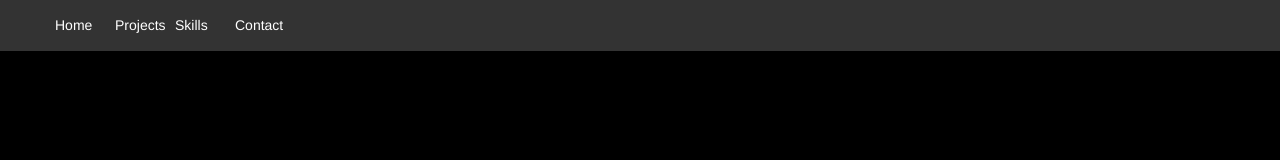
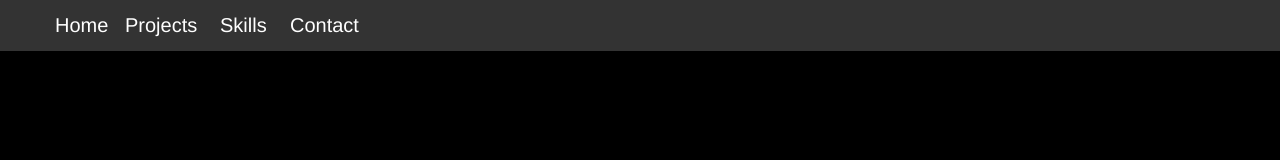
Before and after one commit to Musab36/musab36.github.io, a plain HTML site: page index.html in a window 1280 px wide. Drawn offline with Linux system fonts and the light colour scheme.

Commit message:
styled the navbar

```diff
--- a/css/styles.css
+++ b/css/styles.css
@@ -12,7 +12,7 @@ body {
 }
 
 #navbar >li {
-	width: 60px;
+	width: 70px;
 	list-style: none;
 	float: left;
 }
@@ -22,11 +22,16 @@ li>a {
 	color: white;
 	line-height: 50px;
 	text-decoration: none;
+	font-size: 20px;
 }
 
 li>a:hover,
     focus {
     background-color: black;
     color: yellow;
-    padding-left: 7px;
+    text-align: center;
 }
+
+#skills {
+	margin-left: 25px;
+}
```
